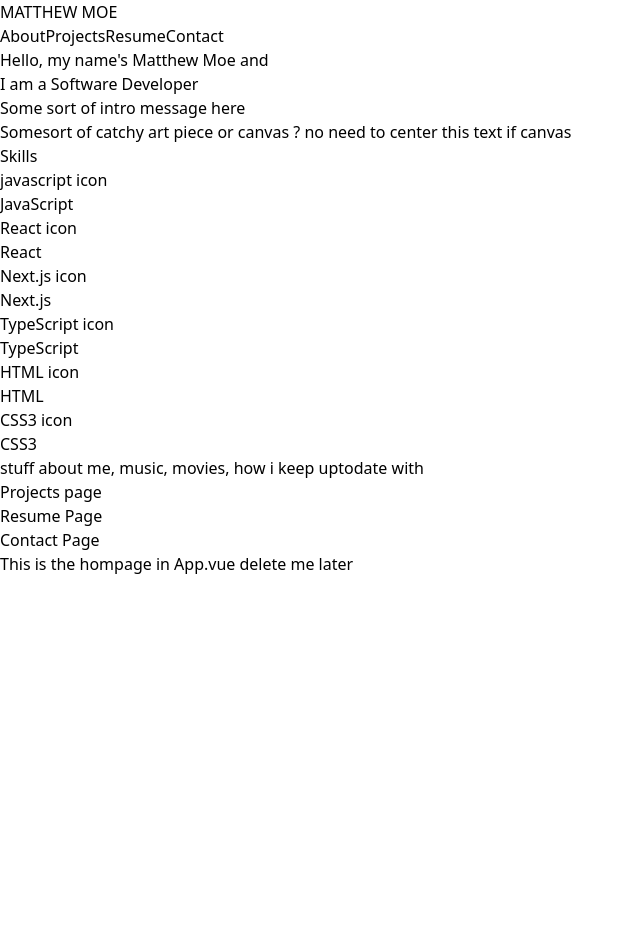
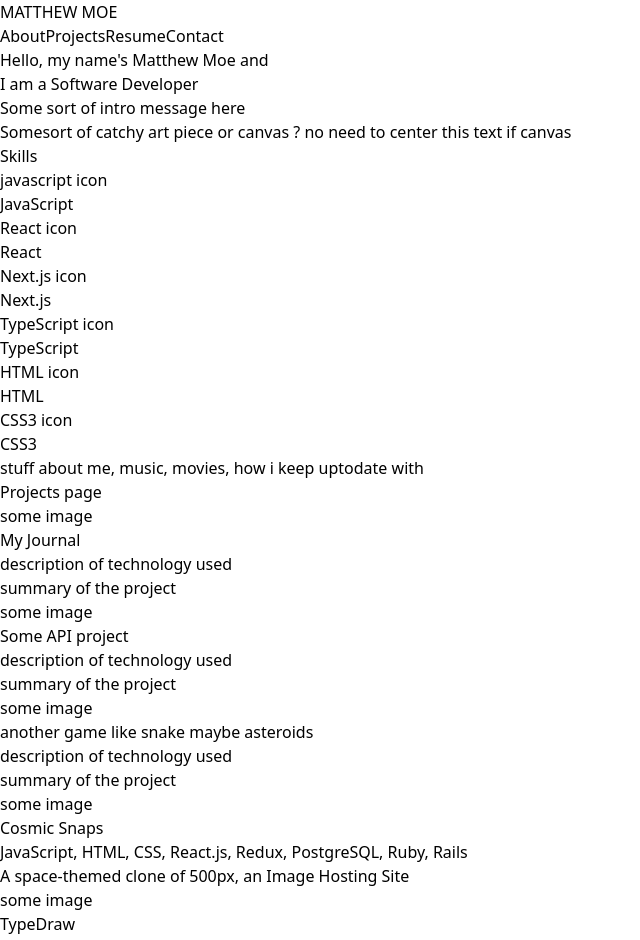
Before and after one commit to mrmoeee/portfolio-tailwind, a Vue app: page / in a window 1280 px wide. Shown: the top 940 px of the page, without its empty margins (0-640 px from the left). Before the commit the page ends 800 px from the top, so only its background shows below. Built offline with nearby package versions, Linux system fonts and the light colour scheme.

Commit message:
rough layout of project card

```diff
--- a/src/components/ProjectsPage.vue
+++ b/src/components/ProjectsPage.vue
@@ -1,6 +1,62 @@
 <script setup>
+import ProjectsPageCardVue from './ProjectsPageCard.vue';
+const projects = [
+  {
+    id: 1,
+    cardHeader: 'some image',
+    projectName: 'My Journal',
+    projectTech: 'description of technology used',
+    projectDesc: 'summary of the project',
+  },
+  {
+    id: 2,
+    cardHeader: 'some image',
+    projectName: 'Some API project',
+    projectTech: 'description of technology used',
+    projectDesc: 'summary of the project',
+  },
+  {
+    id: 3,
+    cardHeader: 'some image',
+    projectName: 'another game like snake maybe asteroids',
+    projectTech: 'description of technology used',
+    projectDesc: 'summary of the project',
+  },
+  {
+    id: 4,
+    cardHeader: 'some image',
+    projectName: 'Cosmic Snaps',
+    projectTech: 'JavaScript, HTML, CSS, React.js, Redux, PostgreSQL, Ruby, Rails',
+    projectDesc: 'A space-themed clone of 500px, an Image Hosting Site',
+  },
+  {
+    id: 5,
+    cardHeader: 'some image',
+    projectName: 'TypeDraw',
+    projectTech: 'MongoDB, Express, React/ React Native, Node',
+    projectDesc: 'Multi-platform mobile and web application for real-time collaboration on a digital whiteboard',
+  },
+  {
+    id: 6,
+    cardHeader: 'some image',
+    projectName: 'Snake',
+    projectTech: 'JavaScript, CSS, HTML5 Canvas ',
+    projectDesc: 'Implementation of classic Snake game with extra features',
+  },
+
+]
 </script>
 
 <template>
-  <h1>Projects page</h1>
+  <div>
+    <h1>Projects page</h1>
+    <!-- 1 card for now, for loop later -->
+    <!-- gonna have to put in ul, using a for loop to return li items that return this component -->
+    <ul class="grid grid-cols-2 gap-2">
+      <li v-for="project in projects" :key="project.id" class="w-4/5 h-48">
+        <ProjectsPageCardVue :project="project" />
+      </li>
+    </ul>
+
+  </div>
 </template>
--- /dev/null
+++ b/src/components/ProjectsPageCard.vue
@@ -0,0 +1,17 @@
+<script setup>
+defineProps({
+  project: Object
+})
+
+</script>
+
+<template>
+  <div class="card w-full h-full border border-2 text-center">
+    <div class="header">{{ project.cardHeader }}</div>
+    <div class="main-section">
+      <div class="project-title ">{{ project.projectName }}</div>
+      <div class="project-technologies">{{ project.projectTech }}</div>
+      <div class="project-description">{{ project.projectDesc }}</div>
+    </div>
+  </div>
+</template>
```
